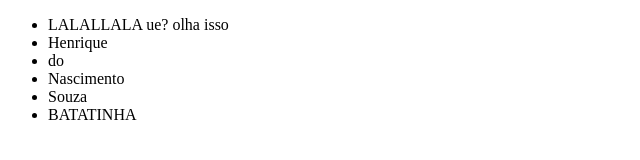
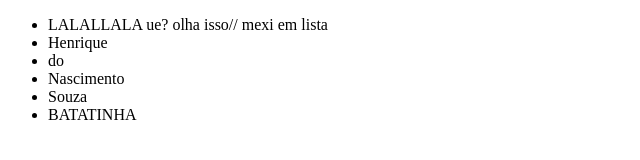
Before and after one commit to Arturhen/test-git, a plain HTML site: page index.html in a window 1280 px wide. Shown: the whole page, without its empty margins (0-640 px from the left). Drawn offline with Linux system fonts and the light colour scheme.

Commit message:
mexi na lista

```diff
--- a/index.html
+++ b/index.html
@@ -8,7 +8,7 @@
 </head>
 <body>
     <ul>
-        <li>LALALLALA ue? olha isso</li>
+        <li>LALALLALA ue? olha isso// mexi em lista</li>
         <li>Henrique</li>
         <li>do</li>
         <li>Nascimento</li>
```
